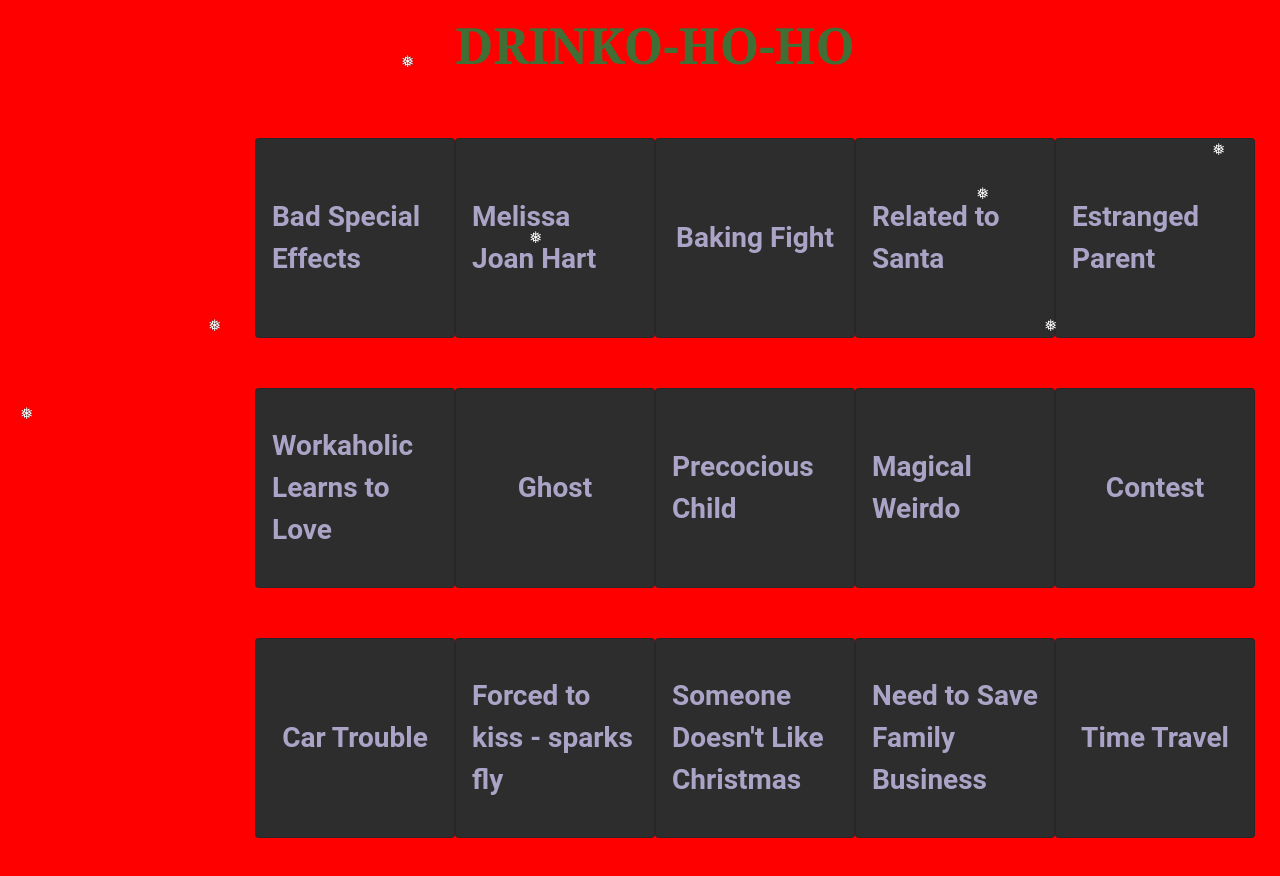
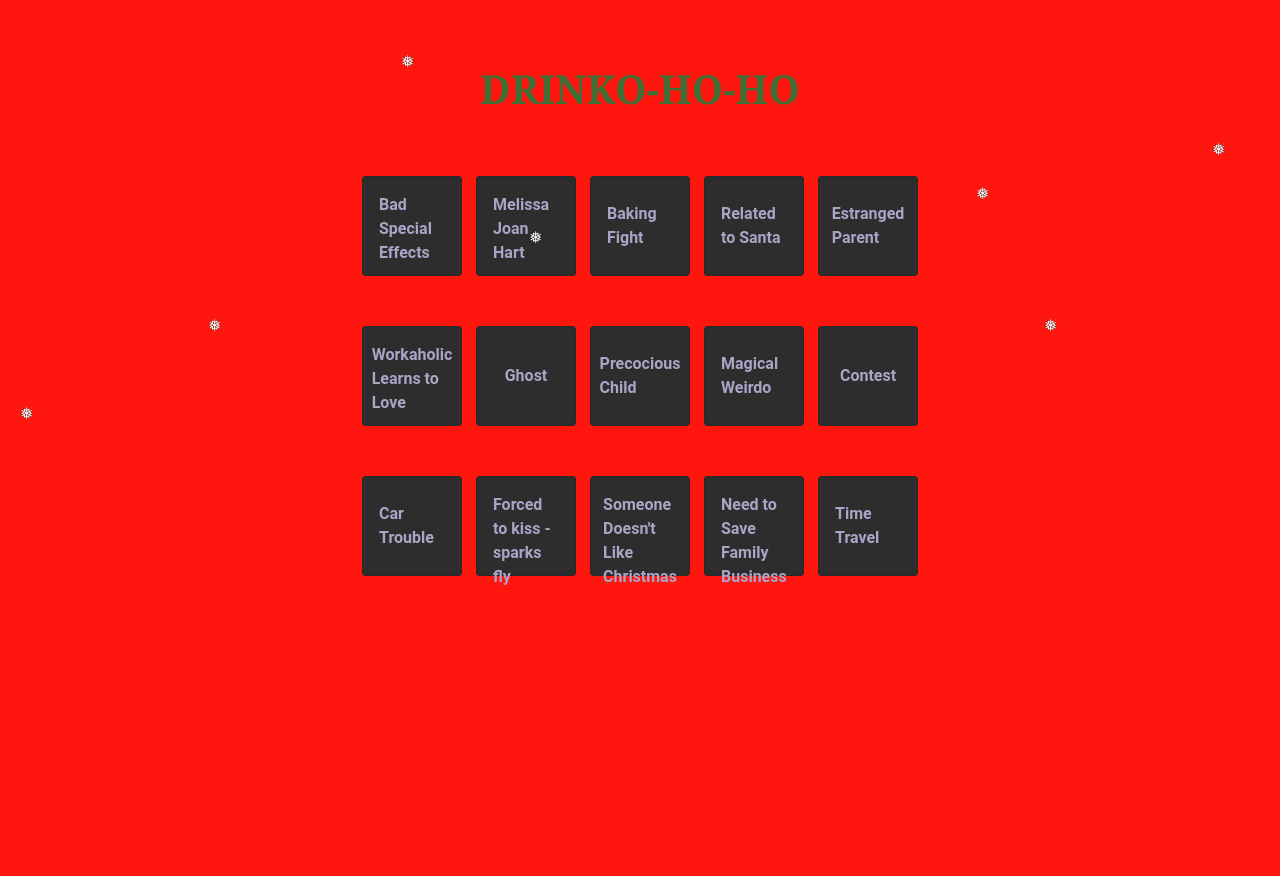
Before and after one commit to LABerk/drinkohoho, a React (Create React App) app: page / in a window 1280 px wide. After the commit the page ends 800 px from the top, so only its background shows below. Built offline with nearby package versions, Linux system fonts and the light colour scheme.

Commit message:
smallifying

```diff
--- a/public/index.html
+++ b/public/index.html
@@ -5,6 +5,7 @@
     <link rel="icon" href="%PUBLIC_URL%/favicon.ico" />
     <meta name="viewport" content="width=device-width, initial-scale=1" />
     <meta name="theme-color" content="#000000" />
+
     <meta
       name="description"
       content="Web site created using create-react-app"
@@ -24,7 +25,7 @@
       work correctly both with client-side routing and a non-root public URL.
       Learn how to configure a non-root public URL by running `npm run build`.
     -->
-    <title>React App</title>
+    <title>Drinko-Ho-Ho</title>
   </head>
   <body>
     <noscript>You need to enable JavaScript to run this app.</noscript>
--- a/src/Card.js
+++ b/src/Card.js
@@ -23,12 +23,12 @@ function Card({ card }) {
       >
         <div className="card front justify-content-around ">
           <div className="card-body d-flex justify-content-center align-items-center col px-md-100">
-            <p className="card-text fs-3 text-wrap fw-bold">{card.front}</p>
+            <p className="card-text fs-6 text-wrap fw-bold">{card.front}</p>
           </div>
         </div>
         <div className="card back">
           <div className="card-body d-flex justify-content-center align-items-center">
-            <p className="card-text text-wrap fs-3 fw-bold">{card.back}</p>
+            <p className="card-text text-wrap fs-6 fw-bold">{card.back}</p>
           </div>
         </div>
       </div>
--- a/src/styles.scss
+++ b/src/styles.scss
@@ -1,27 +1,28 @@
 body {
   font-family: "Roboto", sans-serif;
-  background: #ff0a0a;
+  background: #f78985;
 }
 
 .container {
   position: relative;
   display: flex;
   flex-direction: column;
-  width: 800px;
+  width: 600px;
   padding: 15px;
 }
 
 h1 {
   font-family: Cambria, Cochin, Georgia, Times, "Times New Roman", serif;
-  font-size: 50px;
+  font-size: 40px;
   font-weight: bolder;
   color: #406e35;
-  margin-left: 200px;
+  margin-top: 50px;
+  margin-left: 125px;
 }
 
 .flip-card-outer {
-  width: 200px;
-  height: 200px;
+  width: 100px;
+  height: 100px;
   margin: 25px 0;
 
   .flip-card-inner {
@@ -56,7 +57,7 @@ h1 {
       &.back {
         transform: rotateY(180deg);
         background-color: #e09200;
-        color: #300fc2;
+        color: #0e4709;
       }
     }
   }
@@ -65,7 +66,7 @@ h1 {
 //snow!! attempt
 
 body {
-  background: red;
+  background: #ff170f;
 }
 /* customizable snowflake styling */
 .snowflake {
```
